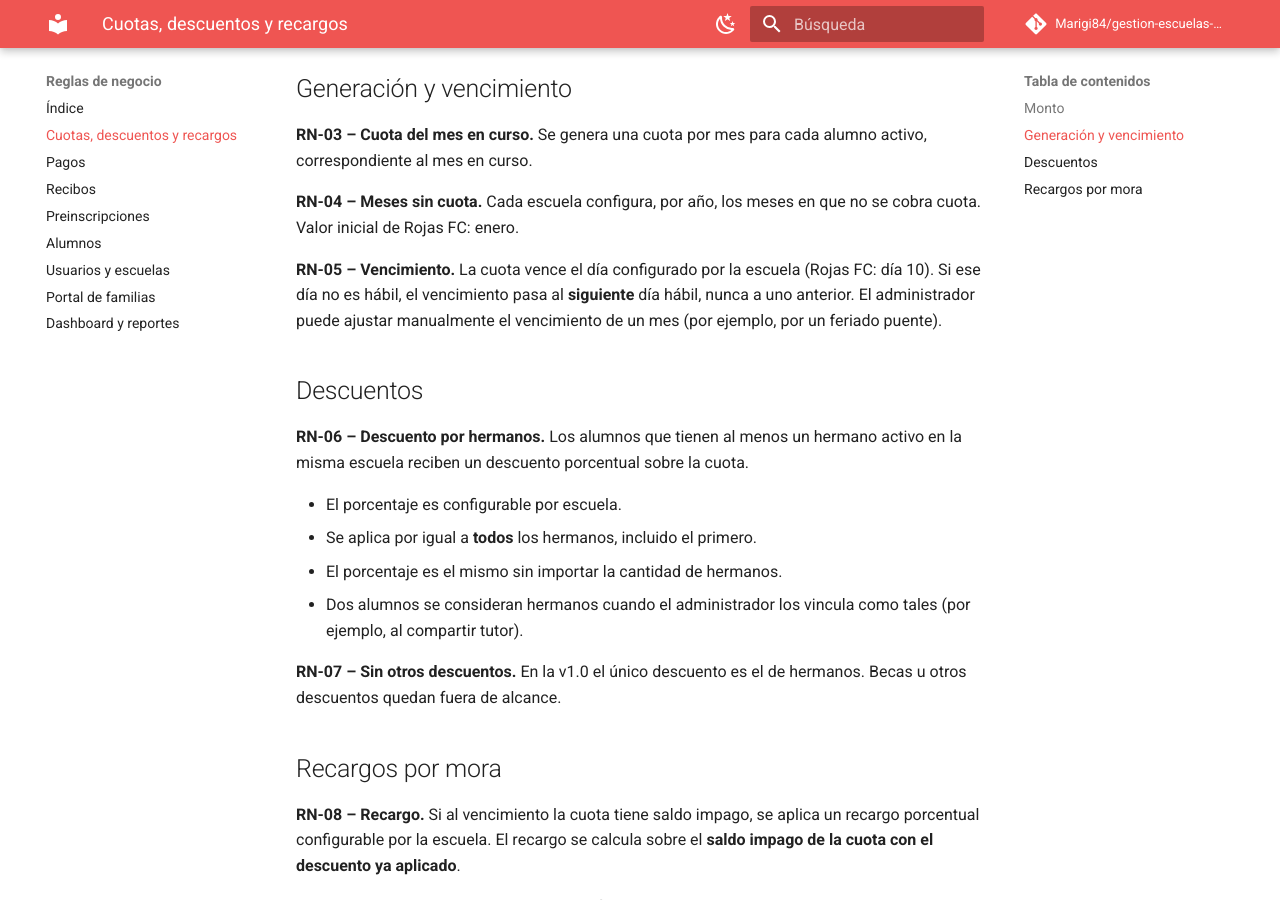
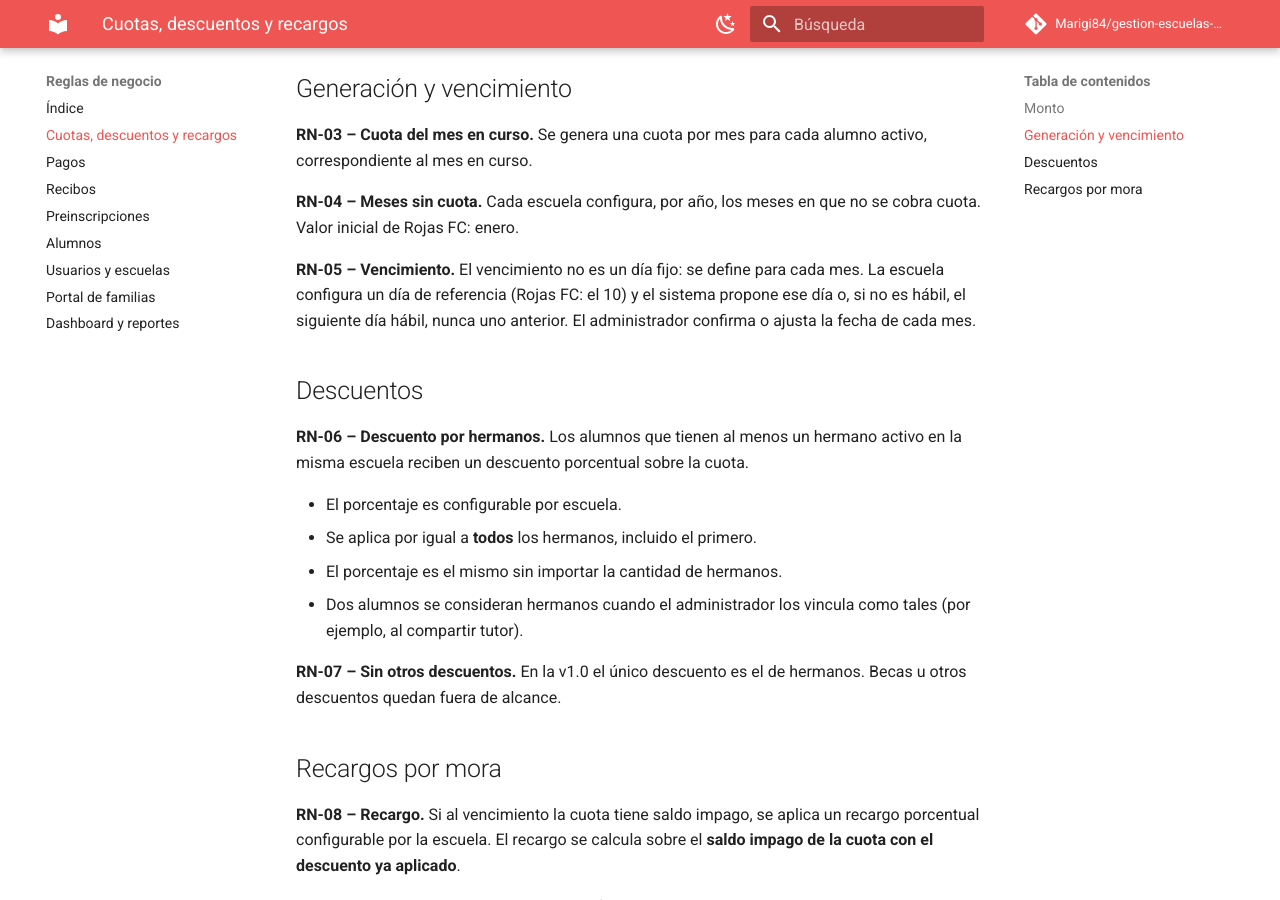
Before and after one commit to Marigi84/gestion-escuelas-deportivas, an MkDocs documentation site: the page built from docs/03-reglas-de-negocio/cuotas.md, in a window 1280 px wide and 900 px high, scrolled down 417 px. Built offline with MkDocs 1.6.1 and Material for MkDocs 9.7.7, drawn with Linux system fonts in a browser that asks for light colours; comment, search, counter and statistics services are not loaded.

Commit message:
docs: precisar regla de vencimiento variable por mes

```diff
--- a/docs/03-reglas-de-negocio/cuotas.md
+++ b/docs/03-reglas-de-negocio/cuotas.md
@@ -12,7 +12,7 @@
 
 **RN-04 – Meses sin cuota.** Cada escuela configura, por año, los meses en que no se cobra cuota. Valor inicial de Rojas FC: enero.
 
-**RN-05 – Vencimiento.** La cuota vence el día configurado por la escuela (Rojas FC: día 10). Si ese día no es hábil, el vencimiento pasa al **siguiente** día hábil, nunca a uno anterior. El administrador puede ajustar manualmente el vencimiento de un mes (por ejemplo, por un feriado puente).
+**RN-05 – Vencimiento.** El vencimiento no es un día fijo: se define para cada mes. La escuela configura un día de referencia (Rojas FC: el 10) y el sistema propone ese día o, si no es hábil, el siguiente día hábil, nunca uno anterior. El administrador confirma o ajusta la fecha de cada mes.
 
 ## Descuentos
 
```
Also changed, not shown: docs/03-reglas-de-negocio/index.md (+1 -1 lines), docs/gestion/minutas/2026-11-26-reglas-de-negocio.md (+0 -1 lines).
